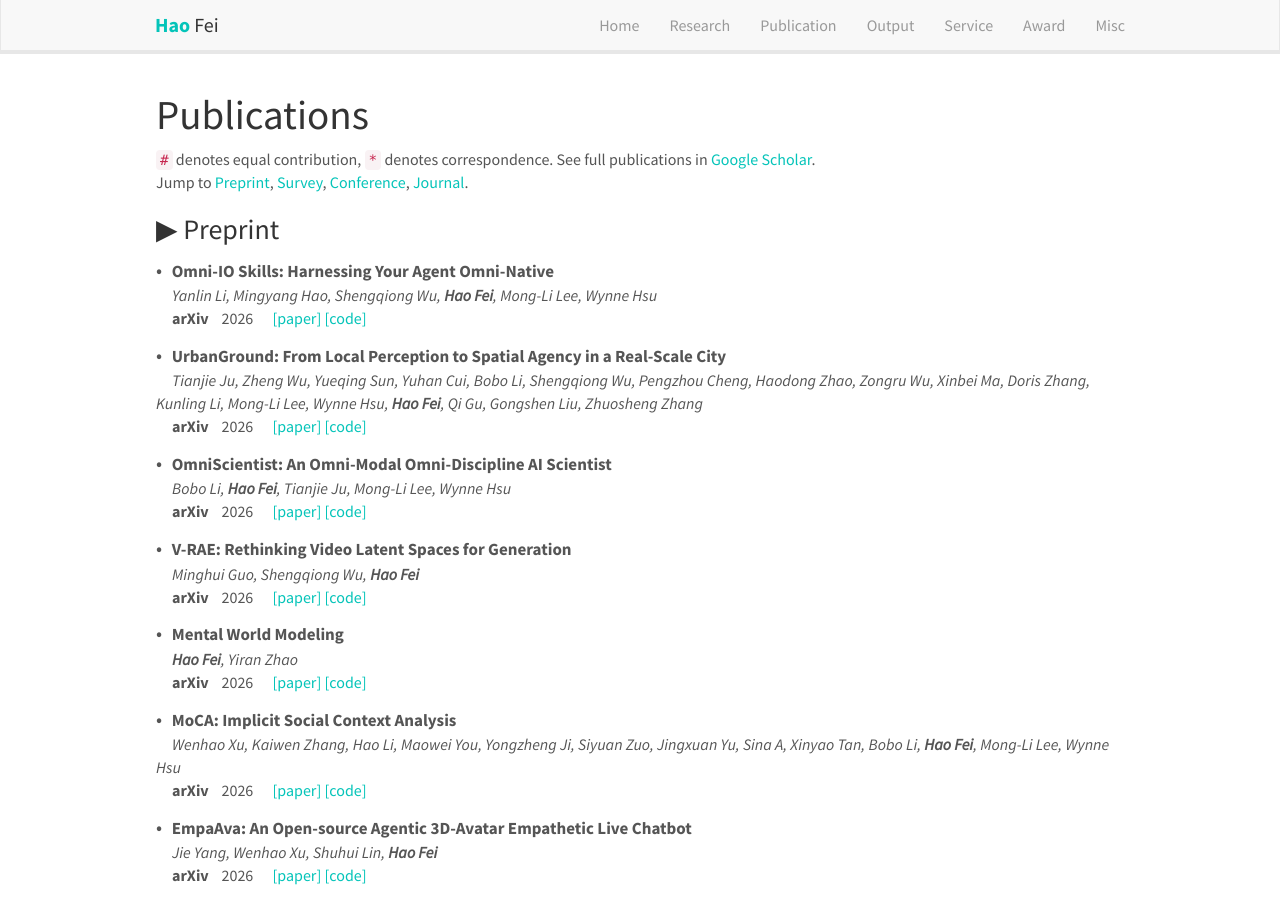
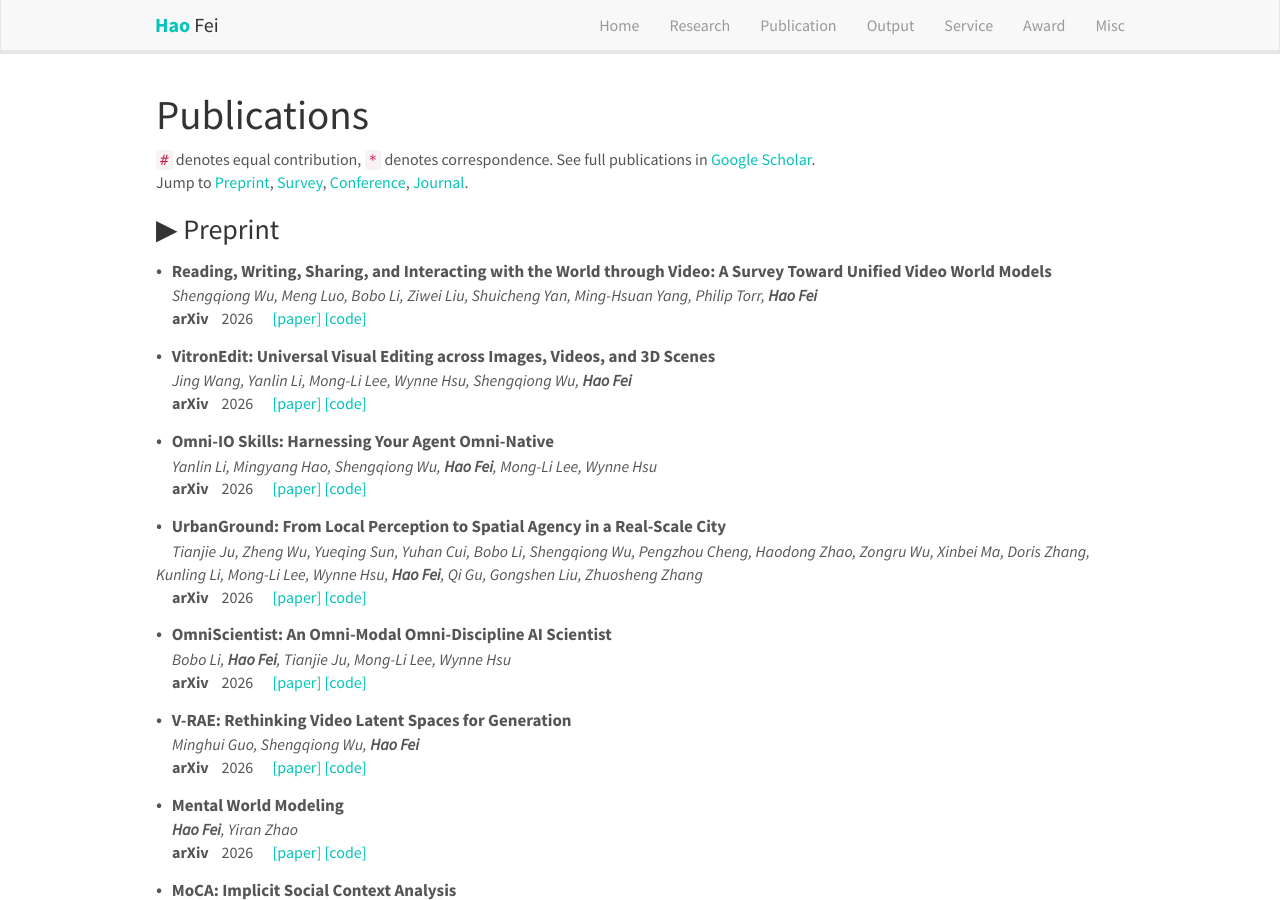
Before and after one commit to scofield7419/scofield7419.github.io, a Jekyll site: the page built from _pages/publications.md, in a window 1280 px wide and 900 px high. Built offline with Jekyll 4.4.1, drawn with Linux system fonts in a browser that asks for light colours; nearby versions of some CDN libraries; comment, search, counter and statistics services are not loaded; a style sheet for code colours, icons or effects is not loaded.

Commit message:
Update pub_preprint.yml

```diff
--- a/_data/pub_preprint.yml
+++ b/_data/pub_preprint.yml
@@ -1,3 +1,23 @@
+
+- title: "Reading, Writing, Sharing, and Interacting with the World through Video: A Survey Toward Unified Video World Models"
+  venue:
+    name: arXiv
+  year: 2026
+  authors: Shengqiong Wu, Meng Luo, Bobo Li, Ziwei Liu, Shuicheng Yan, Ming-Hsuan Yang, Philip Torr, <strong>Hao Fei</strong>
+  link:
+    paper: https://arxiv.org/abs/2610.31668
+    code: https://vid-gen.github.io/video-world-model-survey
+
+
+- title: "VitronEdit: Universal Visual Editing across Images, Videos, and 3D Scenes"
+  venue:
+    name: arXiv
+  year: 2026
+  authors: Jing Wang, Yanlin Li, Mong-Li Lee, Wynne Hsu, Shengqiong Wu, <strong>Hao Fei</strong>
+  link:
+    paper: https://arxiv.org/abs/2610.27049
+    code: https://vitron-llm.github.io/VitronEdit/
+
 
 - title: "Omni-IO Skills: Harnessing Your Agent Omni-Native"
   venue:
```
